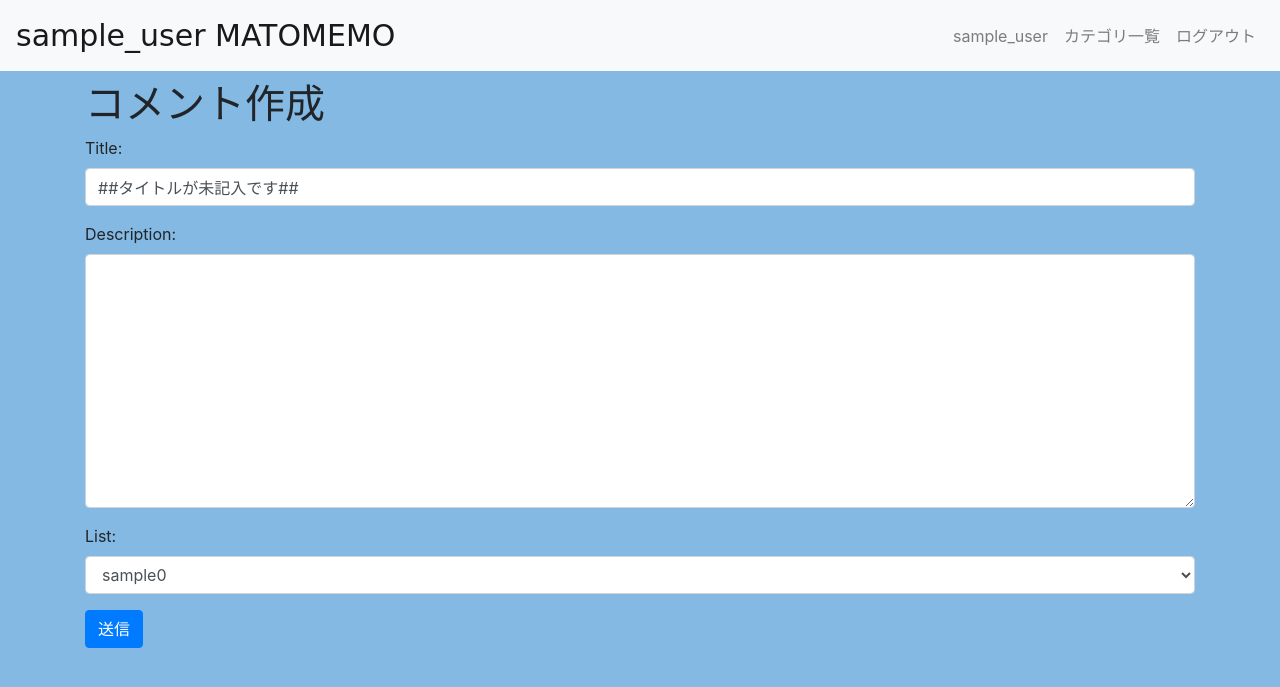
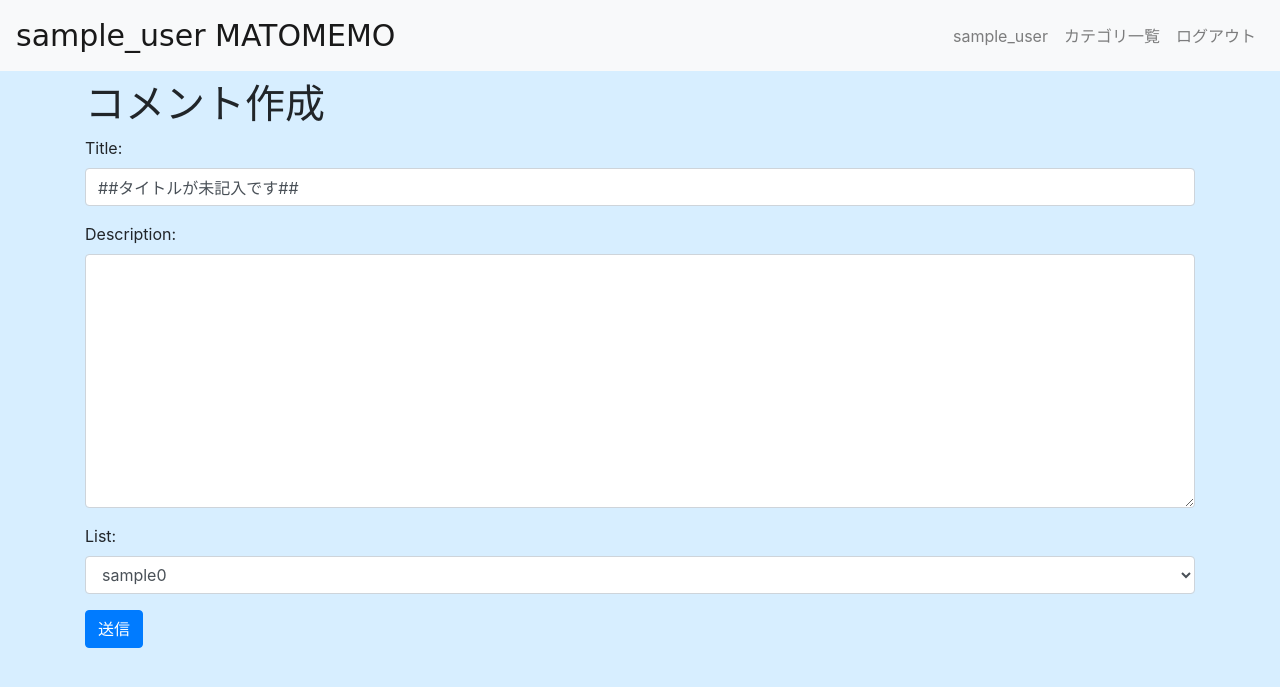
Before and after one commit to nekopanchi0423/mincha, a Django app: page /kanban/cards/create/ in a window 1280 px wide. Shown: the top 687 px of the page. Run offline with Django 4.2, Linux system fonts and the light colour scheme; a user stored in the database is signed in; data comes from the database, SQL or seed files in the repository; some libraries are stand-ins or nearby versions.

Commit message:
cssの修正

```diff
--- a/kanban/static/kanban/custom.css
+++ b/kanban/static/kanban/custom.css
@@ -5,7 +5,7 @@ body a.navbar-brand{
 
 body {
     padding-top: 80px;
-    background-color: #83b9e2;
+    background-color: #D7EEFF;
 }
 
 .border-bottom{
```
